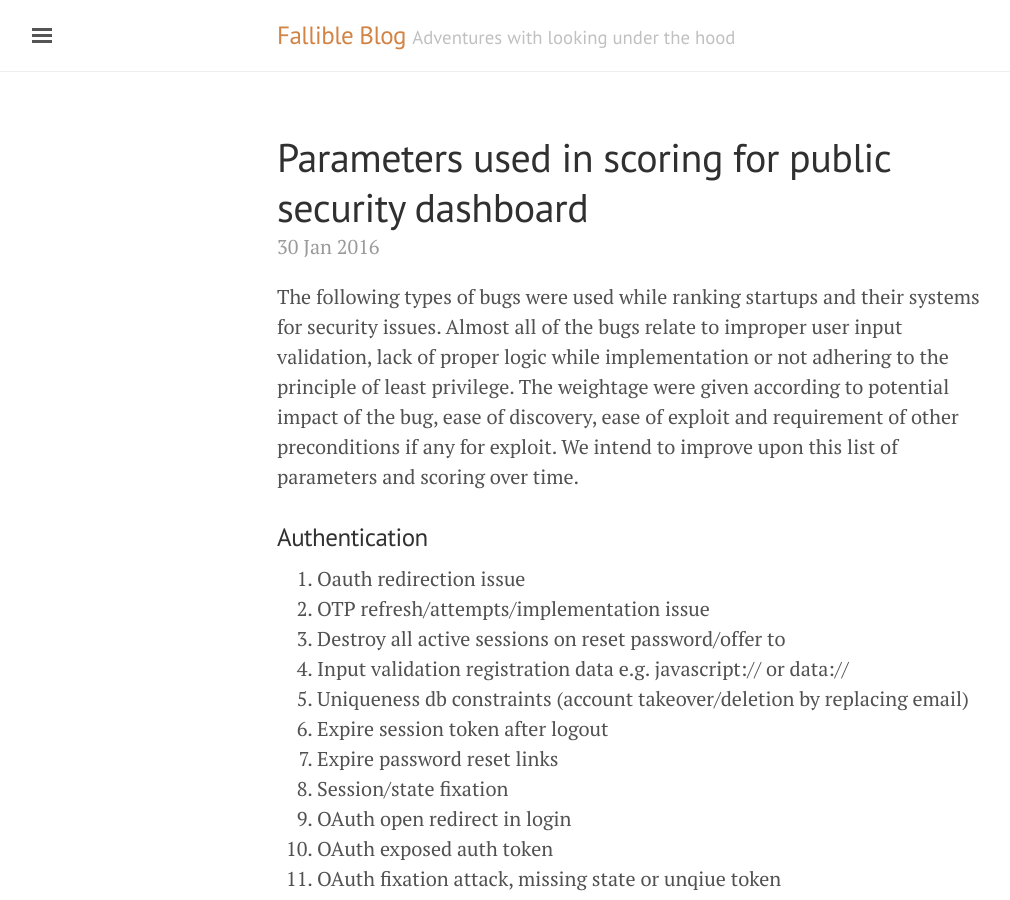
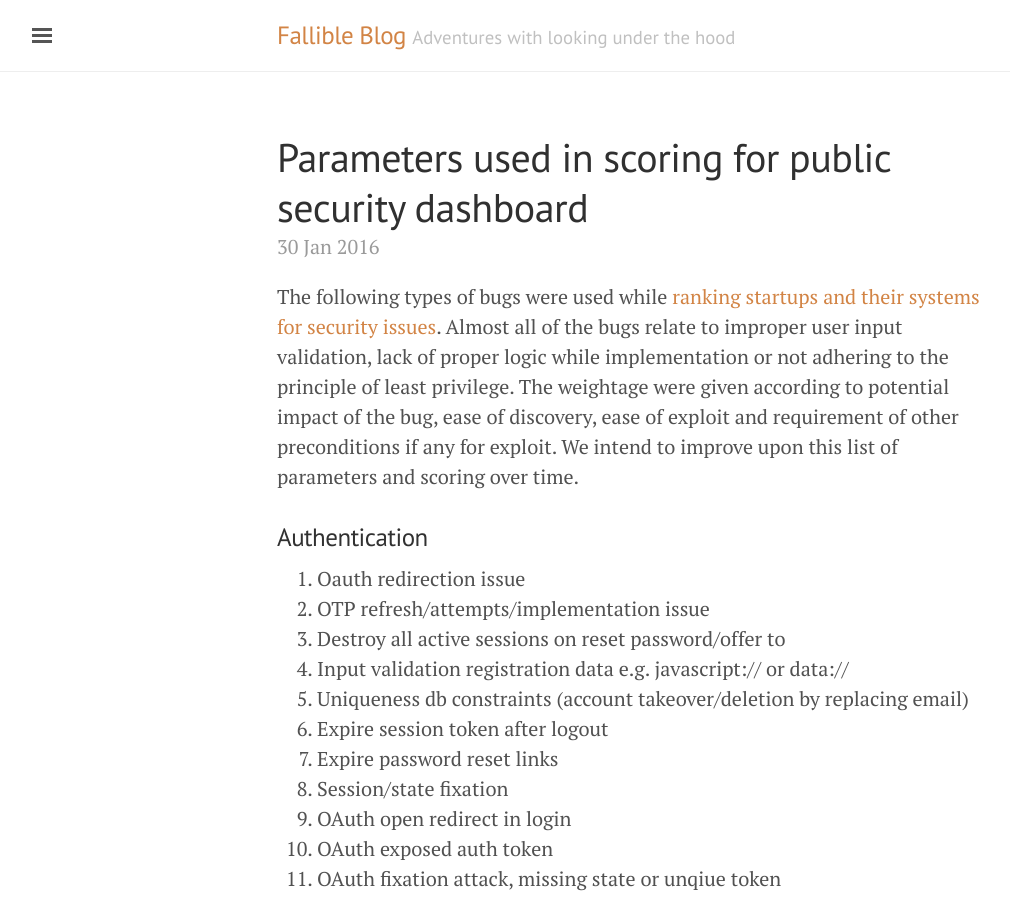
Before and after one commit to FallibleInc/blog, a Jekyll site: the page built from _posts/2016-01-30-indian-startups-security-report-scoring-paramters.md, in a window 1280 px wide and 900 px high. Shown: the whole window, without its empty margins (3-1013 px from the left). Built offline with Jekyll 4.4.1, drawn with Linux system fonts in a browser that asks for light colours; comment, search, counter and statistics services are not loaded; part of the change alters nothing that is shown.

```diff
--- a/_posts/2016-01-30-indian-startups-security-report-scoring-paramters.md
+++ b/_posts/2016-01-30-indian-startups-security-report-scoring-paramters.md
@@ -11,7 +11,8 @@ published: true
 
 
 
-The following types of bugs were used while ranking startups and their systems for security issues. Almost all of the bugs relate to improper user input validation, lack of proper logic while implementation or not adhering to the principle of least privilege. The weightage were given according to potential impact of the bug, ease of discovery, ease of exploit and requirement of other preconditions if any for exploit. We intend to improve upon this list of parameters and scoring over time.
+
+The following types of bugs were used while [ranking startups and their systems for security issues](https://fallible.co/PSI/). Almost all of the bugs relate to improper user input validation, lack of proper logic while implementation or not adhering to the principle of least privilege. The weightage were given according to potential impact of the bug, ease of discovery, ease of exploit and requirement of other preconditions if any for exploit. We intend to improve upon this list of parameters and scoring over time.
 
 
 ### Authentication
```
